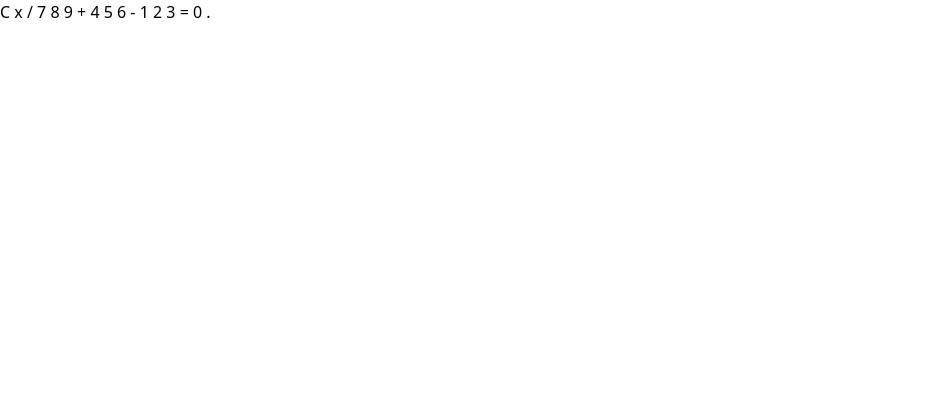
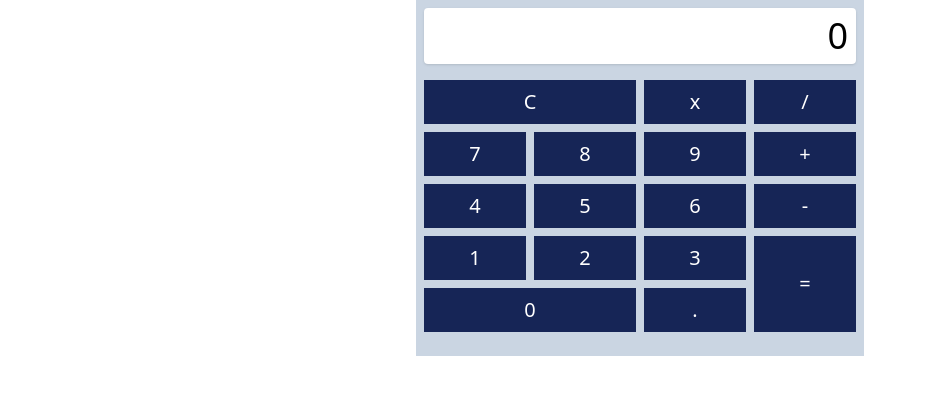
Before and after one commit to enggardyh57/javascript-dom-calculator, a website: page index.html in a window 1280 px wide. Shown: the whole page, without its empty margins (0-926 px from the left). Drawn offline with Linux system fonts and the light colour scheme.

Commit message:
style kalkulator

```diff
--- a/index.html
+++ b/index.html
@@ -4,29 +4,29 @@
     <meta charset="UTF-8" />
     <meta name="viewport" content="width=device-width, initial-scale=1.0" />
     <title>Kalkulator Sederhana</title>
-    <link href="src/output.css" rel="stylesheet">
+    <link href="src/output.css" rel="stylesheet" />
   </head>
   <body>
-    <div class="calculator">
-      <div class="display"></div>
-      <div class="buttons">
-        <button value="c" class="">C</button>
-        <button value="*">x</button>
-        <button value="/">/</button>
-        <button value="7">7</button>
-        <button value="8">8</button>
-        <button value="9">9</button>
-        <button value="4">+</button>
-        <button value="4">4</button>
-        <button value="5">5</button>
-        <button value="6">6</button>
-        <button value="-">-</button>
-        <button value="1">1</button>
-        <button value="2">2</button>
-        <button value="3">3</button>
-        <button value="=">=</button>
-        <button value="0">0</button>
-        <button value="0">.</button>
+    <div class="calculator w-md container m-auto flex flex-col bg-slate-300 p-2">
+      <div class="display text-4xl text-right shadow rounded bg-white p-2">0</div>
+      <div class="buttons grid grid-cols-4 my-4 gap-2">
+        <button value="c" class="col-span-2 px-4 py-2 bg-blue-950 text-white text-xl cursor-pointer">C</button>
+        <button value="*" class="px-2 py-2 bg-blue-950 text-white text-xl cursor-pointer">x</button>
+        <button value="/" class="px-2 py-2 bg-blue-950 text-white text-xl cursor-pointer">/</button>
+        <button value="7" class="px-2 py-2 bg-blue-950 text-white text-xl cursor-pointer">7</button>
+        <button value="8" class="px-2 py-2 bg-blue-950 text-white text-xl cursor-pointer">8</button>
+        <button value="9" class="px-2 py-2 bg-blue-950 text-white text-xl cursor-pointer">9</button>
+        <button value="4" class="px-2 py-2 bg-blue-950 text-white text-xl cursor-pointer">+</button>
+        <button value="4" class="px-2 py-2 bg-blue-950 text-white text-xl cursor-pointer">4</button>
+        <button value="5" class="px-2 py-2 bg-blue-950 text-white text-xl cursor-pointer">5</button>
+        <button value="6" class="px-2 py-2 bg-blue-950 text-white text-xl cursor-pointer">6</button>
+        <button value="-" class="px-2 py-2 bg-blue-950 text-white text-xl cursor-pointer">-</button>
+        <button value="1" class="px-2 py-2 bg-blue-950 text-white text-xl cursor-pointer">1</button>
+        <button value="2" class="px-2 py-2 bg-blue-950 text-white text-xl cursor-pointer">2</button>
+        <button value="3" class="px-2 py-2 bg-blue-950 text-white text-xl cursor-pointer">3</button>
+        <button value="=" class="row-span-2 px-2 py-2 bg-blue-950 text-white text-xl cursor-pointer">=</button>
+        <button value="0" class="col-span-2 px-2 py-2 bg-blue-950 text-white text-xl cursor-pointer">0</button>
+        <button value="0" class="px-2 py-2 bg-blue-950 text-white text-xl">.</button>
       </div>
     </div>
   </body>
```
Also changed, not shown: src/output.css.
